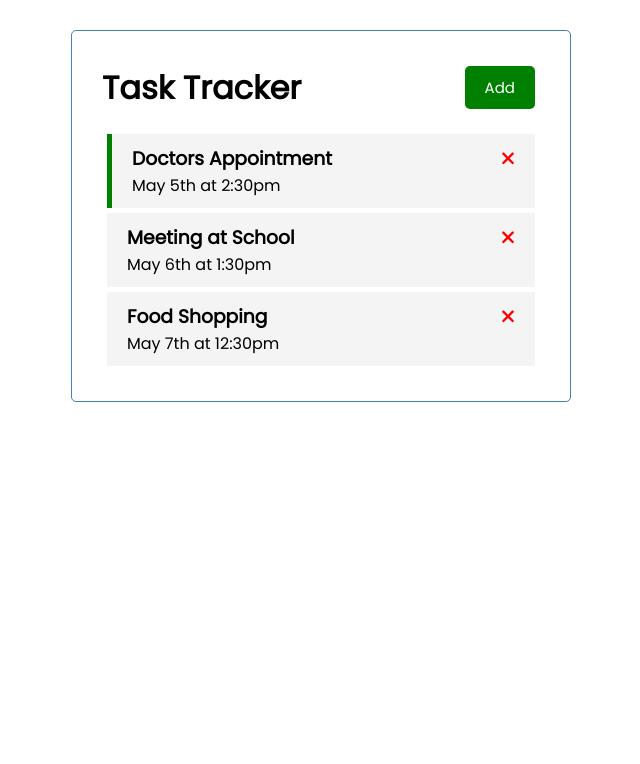
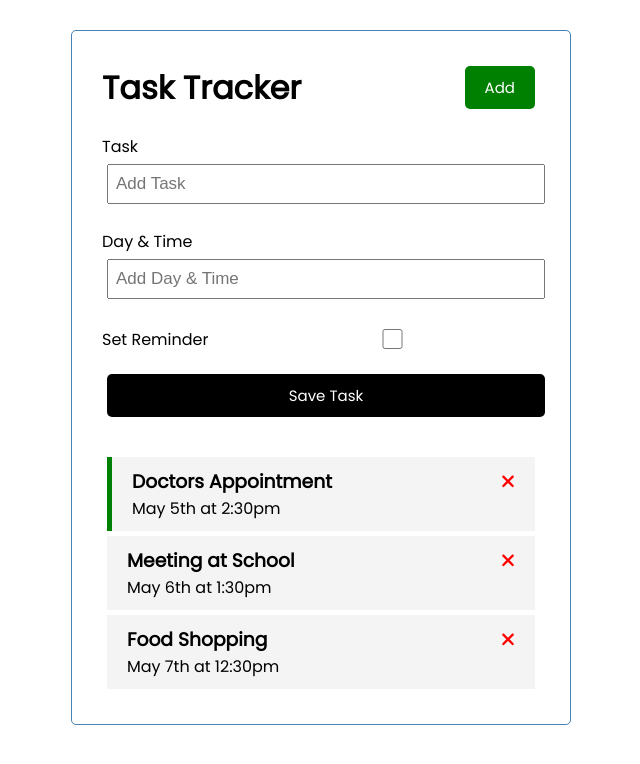
Before and after one commit to austinnguyen00/task-tracker-angular, an Angular app: page / in a window 1280 px wide. Shown: the top 764 px of the page, without its empty margins (319-959 px from the left). Built offline with nearby package versions, Linux system fonts and the light colour scheme; data requests are answered from the project's data file.

Commit message:
Add forms module and ngModel + add app title

```diff
--- a/src/app/app.component.ts
+++ b/src/app/app.component.ts
@@ -7,5 +7,5 @@
 })
 
 export class AppComponent {
-
+  title: string = 'Task Tracker';
 }
--- a/src/app/app.module.ts
+++ b/src/app/app.module.ts
@@ -3,12 +3,14 @@
 import { FontAwesomeModule } from '@fortawesome/angular-fontawesome';
 import { AppRoutingModule } from './app-routing.module';
 import { HttpClientModule } from '@angular/common/http';
+import { FormsModule } from '@angular/forms';
 
 import { AppComponent } from './app.component';
 import { HeaderComponent } from './components/header/header.component';
 import { ButtonComponent } from './components/button/button.component';
 import { TasksComponent } from './components/tasks/tasks.component';
 import { TaskItemComponent } from './components/task-item/task-item.component';
+import { AddTaskComponent } from './components/add-task/add-task.component';
 
 @NgModule({
   declarations: [
@@ -16,13 +18,15 @@
     HeaderComponent,
     ButtonComponent,
     TasksComponent,
-    TaskItemComponent
+    TaskItemComponent,
+    AddTaskComponent
   ],
   imports: [
     BrowserModule,
     AppRoutingModule,
     FontAwesomeModule,
     HttpClientModule,
+    FormsModule,
   ],
   providers: [],
   bootstrap: [AppComponent]
--- /dev/null
+++ b/src/app/components/add-task/add-task.component.html
@@ -0,0 +1,32 @@
+<form class="add-form">
+  <div class="form-control">
+    <label for="text">Task</label>
+    <input
+      type="text"
+      name="text"
+      [(ngModel)]="text"
+      id="text"
+      placeholder="Add Task"
+    />
+  </div>
+  <div class="form-control">
+    <label for="day">Day & Time</label>
+    <input
+      type="text"
+      name="day"
+      [(ngModel)]="day"
+      id="day"
+      placeholder="Add Day & Time"
+    />
+  </div>
+  <div class="form-control form-control-check">
+    <label for="reminder">Set Reminder</label>
+    <input
+      type="checkbox"
+      name="reminder"
+      [(ngModel)]="reminder"
+      id="reminder"
+    />
+  </div>
+  <input type="submit" value="Save Task" class="btn btn-block" />
+</form>
--- /dev/null
+++ b/src/app/components/add-task/add-task.component.scss
@@ -0,0 +1,3 @@
+.add-form {
+  margin-bottom: 40px;
+}
--- /dev/null
+++ b/src/app/components/add-task/add-task.component.ts
@@ -0,0 +1,12 @@
+import { Component } from '@angular/core';
+
+@Component({
+  selector: 'app-add-task',
+  templateUrl: './add-task.component.html',
+  styleUrls: ['./add-task.component.scss']
+})
+export class AddTaskComponent {
+  text: string = '';
+  day: string = '';
+  reminder: boolean = false;
+}
--- a/src/app/components/tasks/tasks.component.html
+++ b/src/app/components/tasks/tasks.component.html
@@ -1,3 +1,4 @@
+<app-add-task> </app-add-task>
 <app-task-item
   *ngFor="let task of tasks"
   [task]="task"
```
Also changed, not shown: 1 other file (tests, documents, lock files or other folders).
